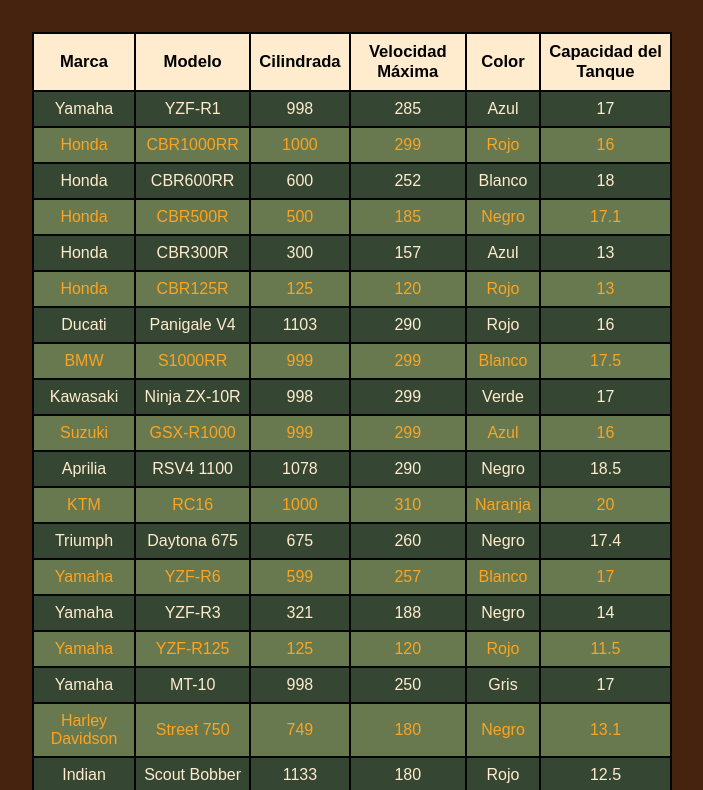
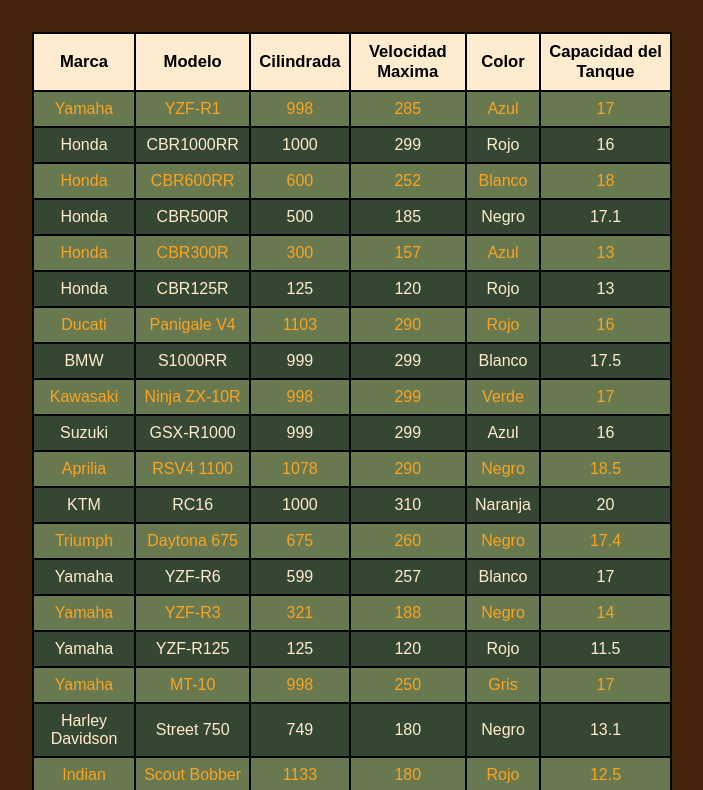
Before and after one commit to iaw-2024/ValentinDupre67-2-js, a website: page public/cliente_sevidor/index.html in a window 1280 px wide. Shown: the part 98-888 px from the top of the page, without its empty margins (288-991 px from the left). Drawn offline with Linux system fonts and the light colour scheme.

Commit message:
Se modifico los archivos de la carpeta cliente_servidor

```diff
--- a/public/cliente_sevidor/index.html
+++ b/public/cliente_sevidor/index.html
@@ -8,19 +8,18 @@
 </head>
 <body>
     <div class="container">
-        <h1>Características de Motoss</h1>
+        <h1>Caracteristicas De Motos</h1>
         <table id="tablaDeMotos">
             <thead>
                 <tr>
                     <th>Marca</th>
                     <th>Modelo</th>
                     <th>Cilindrada</th>
-                    <th>Velocidad Máxima</th>
+                    <th>Velocidad Maxima</th>
                     <th>Color</th>
                     <th>Capacidad del Tanque</th>
                 </tr>
             </thead>
-            <tbody id="cuerpoDeMotos"></tbody>
         </table>
     </div>
     <script src="../cliente_sevidor/server.js"></script>
--- a/public/cliente_sevidor/server.js
+++ b/public/cliente_sevidor/server.js
@@ -1,27 +1,20 @@
-document.addEventListener('DOMContentLoaded', () => {
-    const tablaMotos = document.getElementById('cuerpoDeMotos');
+window.onload = function() {
+    let tablaDeMotos = document.getElementById('tablaDeMotos');
 
     fetch('http://localhost:3001/datos.json')
-        .then(response => {
-            if (!response.ok) {
-                throw new Error('Error en la solicitud de datos');
-            }
-            return response.json();
-        })
-        .then(datos => {
-            console.log('Datos:', datos);
-            for (let moto of datos) {
-                const fila = document.createElement('tr');
-                fila.innerHTML = `
-                    <td>${moto.marca}</td>
-                    <td>${moto.modelo}</td>
-                    <td>${moto.cilindrada}</td>
-                    <td>${moto.velocidadMaxima}</td>
-                    <td>${moto.color}</td>
-                    <td>${moto.capacidadTanque}</td>
-                `;
-                tablaMotos.appendChild(fila);
-            }
-        })
-        .catch(error => console.error('Error al obtener datos:', error));
-});
+      .then(response => response.json())
+      .then(data => {
+        for (let moto of data) {
+          let fila = document.createElement('tr');
+
+          for (let propiedad in moto) {
+            let celda = document.createElement('td');
+            celda.textContent = moto[propiedad];
+            fila.appendChild(celda);
+          }
+
+          tablaDeMotos.appendChild(fila);
+        }
+      })
+      .catch(error => console.error('Error al obtener los datos:', error));
+  };
```
Also changed, not shown: public/datos2.json (deleted, +0 -22 lines).
